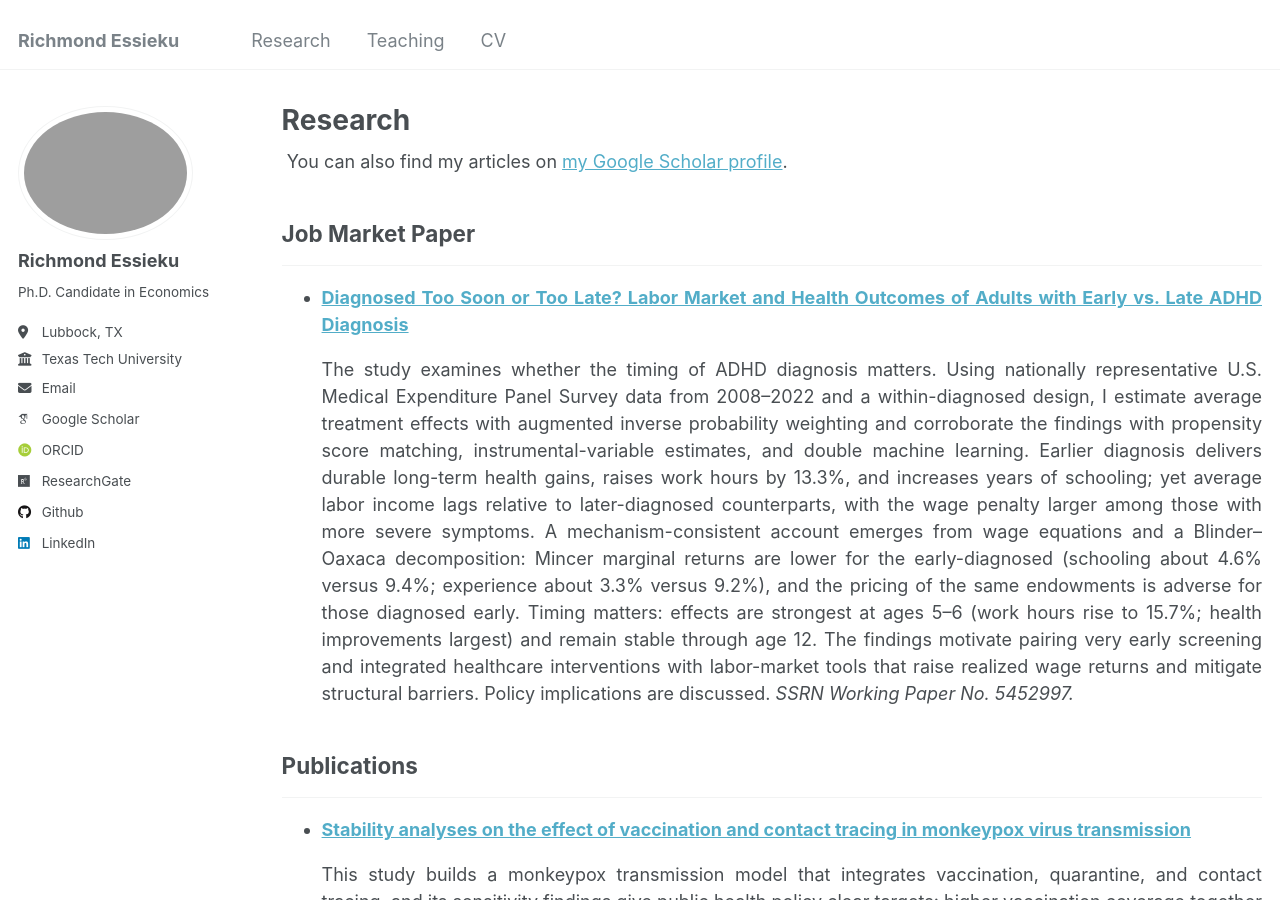
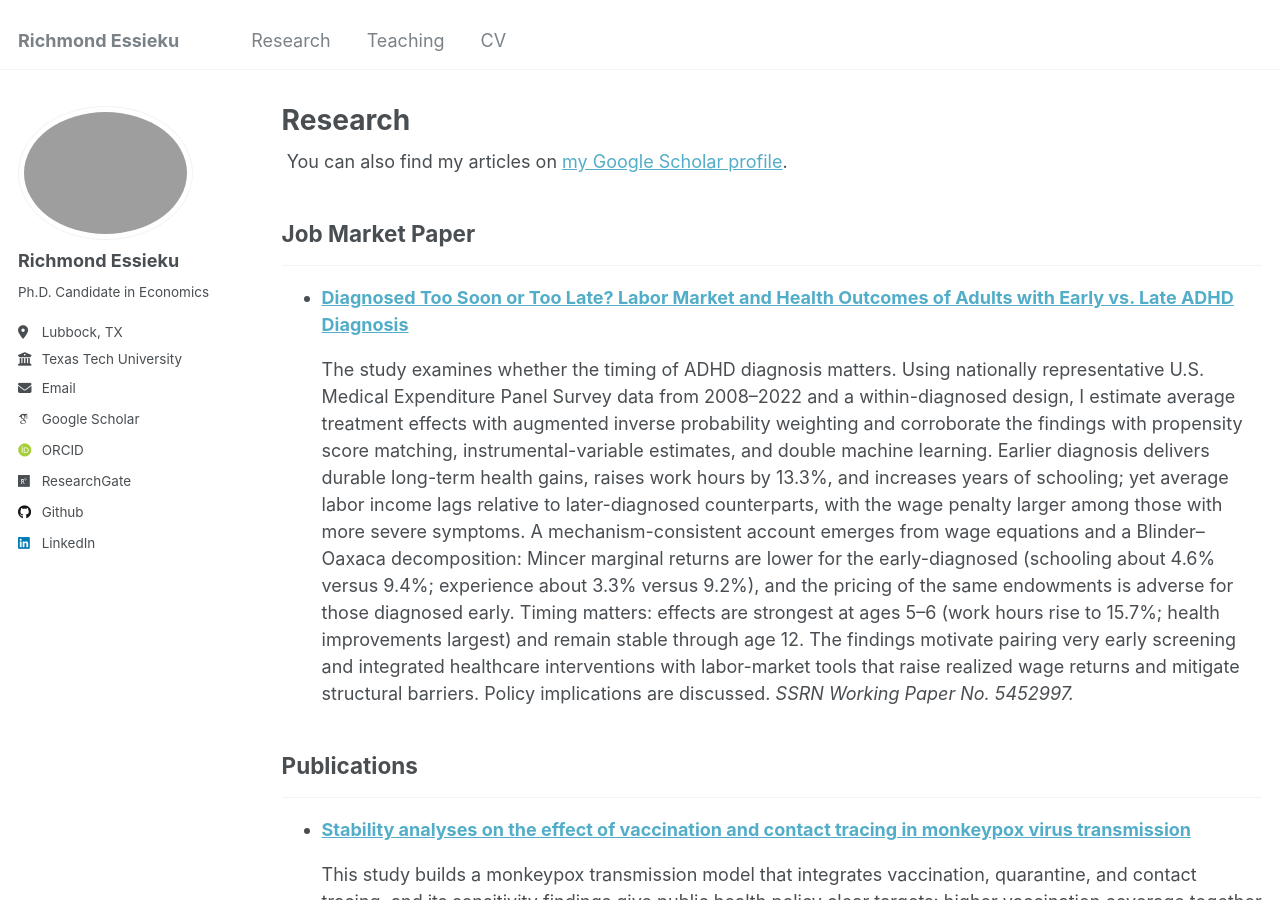
Before and after one commit to essieku/essieku.github.io, a Jekyll site: the page built from _pages/publications.html, in a window 1280 px wide and 900 px high. Built offline with Jekyll 4.4.1, drawn with Linux system fonts in a browser that asks for light colours; some web fonts are replaced.

Commit message:
Update publications.html

```diff
--- a/_pages/publications.html
+++ b/_pages/publications.html
@@ -15,7 +15,7 @@ author_profile: true
 {% include base_path %}
 
 <!-- Job Market Paper -->
-<div style="text-align: justify;">
+<div>
   <h2>Job Market Paper</h2>
   <hr>
   <ul>
@@ -34,7 +34,7 @@ author_profile: true
 
 
 <!-- Publications -->
-<div style="text-align: justify;">
+<div>
   <h2>Publications</h2>
   <hr>
 
@@ -54,7 +54,7 @@ author_profile: true
 
 
 <!-- Working Papers -->
-<div style="text-align: justify;">
+<div>
   <h2>Working Papers</h2>
   <hr>
 
@@ -154,7 +154,7 @@ author_profile: true
 
 
 <!-- Work in Progress -->
-<div style="text-align: justify;">
+<div>
   <h2>Work in Progress</h2>
   <hr>
 
@@ -167,7 +167,7 @@ author_profile: true
 </div>
 
 <!-- Books -->
-<div style="text-align: justify;">
+<div>
   <h2>Books</h2>
   <hr>
 
```
